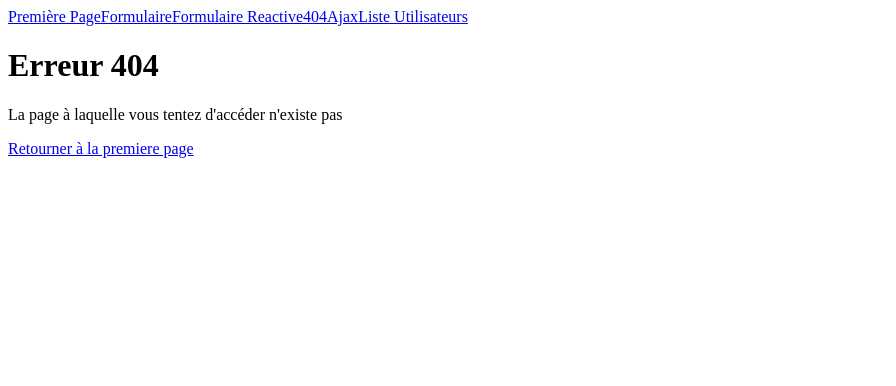
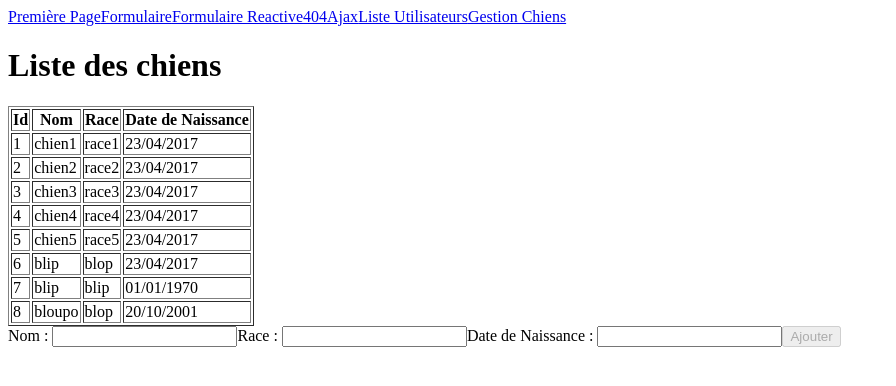
Before and after one commit to jeandemel/simplon-premier-angular, an Angular app: page /liste-chiens in a window 1280 px wide. Before the commit this address had no page. Shown: the top 386 px of the page, without its empty margins (0-896 px from the left). Built offline with nearby package versions, Linux system fonts and the light colour scheme; data requests are answered from the project's data file.

Commit message:
Rajout de la liste des chiens et du formulaire d'ajout

```diff
--- /dev/null
+++ b/db.json
@@ -0,0 +1,52 @@
+{
+  "chiens": [
+    {
+      "id": 1,
+      "nom": "chien1",
+      "race": "race1",
+      "dateNaissance": 1492956279801
+    },
+    {
+      "id": 2,
+      "nom": "chien2",
+      "race": "race2",
+      "dateNaissance": 1492956279801
+    },
+    {
+      "id": 3,
+      "nom": "chien3",
+      "race": "race3",
+      "dateNaissance": 1492956279801
+    },
+    {
+      "id": 4,
+      "nom": "chien4",
+      "race": "race4",
+      "dateNaissance": 1492956279801
+    },
+    {
+      "id": 5,
+      "nom": "chien5",
+      "race": "race5",
+      "dateNaissance": 1492956279801
+    },
+    {
+      "nom": "blip",
+      "race": "blop",
+      "dateNaissance": 1492956279801,
+      "id": 6
+    },
+    {
+      "nom": "blip",
+      "race": "blip",
+      "dateNaissance": null,
+      "id": 7
+    },
+    {
+      "nom": "bloupo",
+      "race": "blop",
+      "dateNaissance": 1003615200000,
+      "id": 8
+    }
+  ]
+}
--- a/package.json
+++ b/package.json
@@ -4,7 +4,7 @@
   "license": "MIT",
   "scripts": {
     "ng": "ng",
-    "start": "ng serve",
+    "start": "ng serve | json-server --watch db.json",
     "build": "ng build",
     "test": "ng test",
     "lint": "ng lint",
@@ -36,6 +36,7 @@
     "codelyzer": "~2.0.0",
     "jasmine-core": "~2.5.2",
     "jasmine-spec-reporter": "~3.2.0",
+    "json-server": "^0.9.6",
     "karma": "~1.4.1",
     "karma-chrome-launcher": "~2.0.0",
     "karma-cli": "~1.0.1",
--- a/src/app/app.component.ts
+++ b/src/app/app.component.ts
@@ -1,3 +1,4 @@
+import {ChienService} from './shared/chien.service';
 import { Component } from '@angular/core';
 import { PremierService } from './shared/premier.service';
 import { CompteurService } from './shared/compteur.service';
@@ -19,11 +20,13 @@ import { PremierAjaxService } from './shared/premier-ajax.service';
     <a routerLink="/erreur">404</a>
     <a routerLink="/ajax">Ajax</a>
     <a routerLink="/liste-users">Liste Utilisateurs</a>
+    <a routerLink="/liste-chiens">Gestion Chiens</a>
     <router-outlet></router-outlet>`,
     providers: [
         PremierService,
         CompteurService,
-        PremierAjaxService
+        PremierAjaxService,
+        ChienService
     ]
     //afficher les 2 attributs dans le template
 })
--- a/src/app/app.module.ts
+++ b/src/app/app.module.ts
@@ -15,6 +15,7 @@ import { ListeUtilisateursComponent } from './liste-utilisateurs/liste-utilisate
 import { DetailUtilisateurComponent } from './liste-utilisateurs/detail-utilisateur/detail-utilisateur.component';
 import { RouteArgumentComponent } from './route-argument/route-argument.component';
 import { ListeChienComponent } from './gestion-chien/liste-chien/liste-chien.component';
+import { AjoutChienComponent } from './gestion-chien/ajout-chien/ajout-chien.component';
 
 @NgModule({
     imports: [
@@ -35,7 +36,8 @@ import { ListeChienComponent } from './gestion-chien/liste-chien/liste-chien.com
         ListeUtilisateursComponent,
         DetailUtilisateurComponent,
         RouteArgumentComponent,
-        ListeChienComponent
+        ListeChienComponent,
+        AjoutChienComponent
     ],
     bootstrap: [
         AppComponent
--- a/src/app/app.route.ts
+++ b/src/app/app.route.ts
@@ -1,3 +1,4 @@
+import {ListeChienComponent} from './gestion-chien/liste-chien/liste-chien.component';
 import { Routes } from '@angular/router';
 import { PremierComponent } from './premier.component';
 import { PageNotFoundComponent } from './page-not-found.component';
@@ -25,6 +26,7 @@ export const routes:Routes = [
     {path: 'formulaire-reactive', component: FormulaireReactiveComponent},
     {path: 'ajax', component:AjaxComponent},
     {path: 'liste-users', component:ListeUtilisateursComponent},
+    {path: 'liste-chiens', component:ListeChienComponent},
     {path: 'route-argument/:message', component:RouteArgumentComponent},
     {path: '**', component:PageNotFoundComponent}
 ];
--- /dev/null
+++ b/src/app/gestion-chien/ajout-chien/ajout-chien.component.html
@@ -0,0 +1,12 @@
+
+<form (submit)="submitAjout()" [formGroup]="formuChien">
+  <label for="nom">Nom : </label>
+  <input id="nom" formControlName="nom" type="text" />
+  <label for="race">Race : </label>
+  <input id="race" formControlName="race" type="text" />
+  <label for="date">Date de Naissance : </label>
+  <input id="date" formControlName="dateNaissance" type="text" />
+
+  <button type="submit" [disabled]="formuChien.invalid">Ajouter</button>
+
+</form>
--- /dev/null
+++ b/src/app/gestion-chien/ajout-chien/ajout-chien.component.ts
@@ -0,0 +1,37 @@
+import { Component, OnInit, Output, EventEmitter } from '@angular/core';
+import { FormBuilder, FormGroup, Validators } from "@angular/forms";
+import {Chien} from '../../shared/chien';
+
+@Component({
+  selector: 'app-ajout-chien',
+  templateUrl: './ajout-chien.component.html',
+  styleUrls: ['./ajout-chien.component.css']
+})
+export class AjoutChienComponent implements OnInit {
+  formuChien:FormGroup;
+  @Output()
+  onAjout:EventEmitter<Chien> = new EventEmitter<Chien>();
+
+  constructor(private fb:FormBuilder) { }
+
+  ngOnInit() {
+
+    this.formuChien = this.fb.group({
+      nom: ['', Validators.required] ,
+      race: ['',Validators.required],
+      dateNaissance: ['', [Validators.pattern('[0-9]{2}/[0-9]{2}/[0-9]{4}'), Validators.required]]
+    });
+  }
+
+  submitAjout() {
+    let date = this.formuChien.value.dateNaissance.split('/');
+    let chien = new Chien();
+    chien.nom = this.formuChien.value.nom;
+    chien.race = this.formuChien.value.race;
+    chien.dateNaissance = new Date(date[2], date[1]-1, date[0]);
+
+    this.onAjout.emit(chien);
+
+  }
+
+}
--- a/src/app/gestion-chien/liste-chien/liste-chien.component.html
+++ b/src/app/gestion-chien/liste-chien/liste-chien.component.html
@@ -1,3 +1,22 @@
-<p>
-  liste-chien works!
-</p>
+<h1>Liste des chiens</h1>
+
+<table border="1">
+  <thead>
+    <tr>
+      <th>Id</th>
+      <th>Nom</th>
+      <th>Race</th>
+      <th>Date de Naissance</th>
+    </tr>
+  </thead>
+  <tbody>
+    <tr *ngFor="let chien of chiens | async">
+      <td>{{chien.id}}</td>
+      <td>{{chien.nom}}</td>
+      <td>{{chien.race}}</td>
+      <td>{{chien.dateNaissance | date:'dd/MM/yyyy'}}</td>
+    </tr>
+  </tbody>
+</table>
+
+<app-ajout-chien (onAjout)="ajouterChien($event)"></app-ajout-chien>
--- a/src/app/gestion-chien/liste-chien/liste-chien.component.ts
+++ b/src/app/gestion-chien/liste-chien/liste-chien.component.ts
@@ -1,4 +1,7 @@
+import {ChienService} from '../../shared/chien.service';
+import {Chien} from '../../shared/chien';
 import { Component, OnInit } from '@angular/core';
+import { Observable } from "rxjs/Observable";
 
 @Component({
   selector: 'app-liste-chien',
@@ -6,10 +9,17 @@ import { Component, OnInit } from '@angular/core';
   styleUrls: ['./liste-chien.component.css']
 })
 export class ListeChienComponent implements OnInit {
+  chiens:Observable<Chien[]>;
 
-  constructor() { }
+  constructor(private chienService:ChienService) { }
 
   ngOnInit() {
+    this.chiens = this.chienService.getAllChiens();
+  }
+
+  ajouterChien(chien:Chien) {
+    this.chienService.addChien(chien).subscribe();
+    this.ngOnInit();
   }
 
 }
--- a/src/app/shared/chien.service.ts
+++ b/src/app/shared/chien.service.ts
@@ -1,22 +1,31 @@
-import {Response, Http} from '@angular/http';
+import { Response, Http } from '@angular/http';
 import { Injectable } from '@angular/core';
 import { Observable } from "rxjs/Observable";
-import {Chien} from './chien';
+import { Chien } from './chien';
 
 @Injectable()
 export class ChienService {
-  private urlWs:string = 'http://localhost:9090/chiens/';
+  private urlWs: string = 'http://localhost:3000/chiens';
 
-  constructor(private http:Http) { }
+  constructor(private http: Http) { }
 
-  getAllChiens():Observable<Chien> {
-    return this.http.get(this.urlWs+'/all').map((reponse:Response) => reponse.json());
+  getAllChiens(): Observable<Chien[]> {
+    return this.http.get(this.urlWs)
+      .map((reponse: Response) => {
+        let chiens:Chien[] = <Chien[]>reponse.json();
+        chiens.forEach(chien => chien.dateNaissance = new Date(chien.dateNaissance));
+        return chiens;
+      });
 
   }
 
-  addChien(chien:Chien) {
-    return this.http.post(this.urlWs+'/ajout', chien).map((reponse:Response) => {
-
+  addChien(chien: Chien) {
+    return this.http.post(this.urlWs, {
+      nom: chien.nom,
+      race: chien.race,
+      dateNaissance: chien.dateNaissance.getTime()
+    }).map((reponse: Response) => {
+      console.log(reponse);
     });
   }
 
```
Also changed, not shown: src/app/gestion-chien/ajout-chien/ajout-chien.component.css (added), 1 other file (tests, documents, lock files or other folders).
